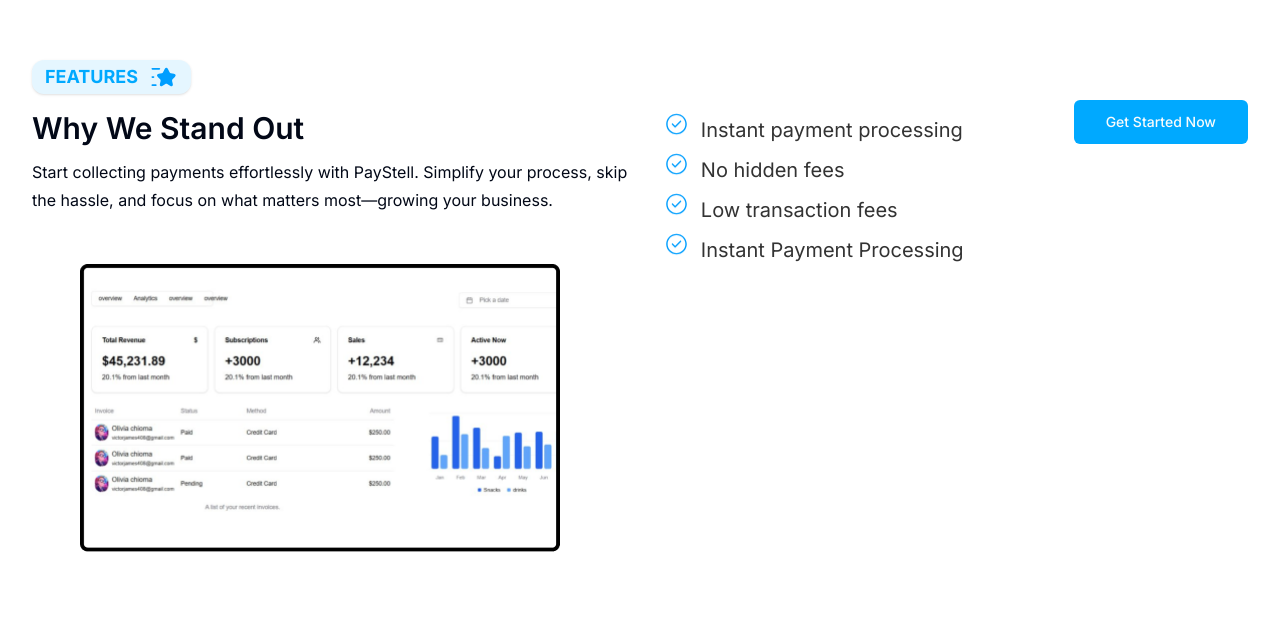
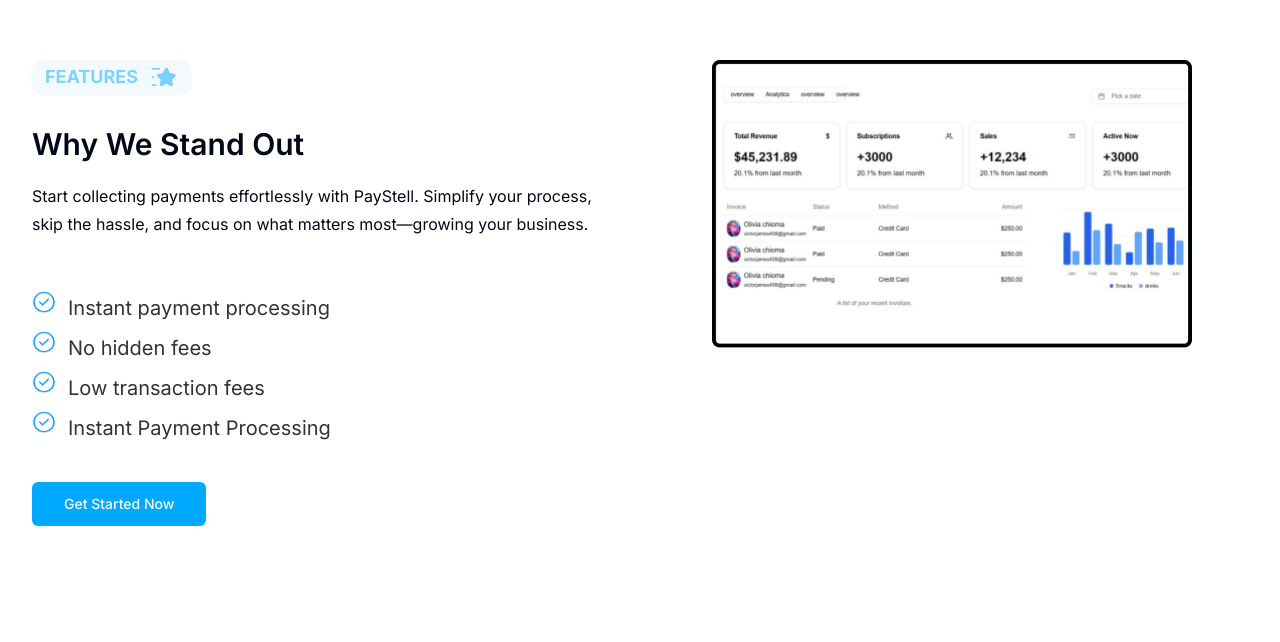
Before and after one commit to PayStell/paystell-landing, a Next.js app: page / in a window 1280 px wide. Shown: the part 2678-3320 px from the top of the page. Built offline with nearby package versions, Linux system fonts and the light colour scheme.

Commit message:
fix: minimal fixes

```diff
--- a/src/components/standout/Standout.tsx
+++ b/src/components/standout/Standout.tsx
@@ -1,17 +1,16 @@
-
 import Image from "next/image"
 import ImageOne from "@/components/standout/assets/star.svg"
 import ImageTwo from  "@/components/standout/assets/Frame 2147223741.png"
 import ImageThree from  "@/components/standout/assets/tick-circle.svg"
 import { Badge } from "@/components/ui/badge";
 import { Button } from "@/components/ui/button";
+
 const StandOutSection = () => {
   return (
-		<section id="how-it-works" className="py-24 bg-background">
-			<div className="container flex flex-col md:flex-row md:justify-between md:items-start">
-
-      <div className="md:w-[608px]">
-          <div className="flex mb-4">
+		<section id="standout" className="py-24 bg-background">
+			<div className="container mx-auto flex flex-col md:flex-row gap-8 items-start">
+				<div className="flex flex-col flex-1">
+					<div className="flex mb-4 animate-pulse">
 						<Badge className="w-fit bg-primary/10 px-3 rounded-xl hover:bg-primary/10">
 							<h2 className="text-lg font-bold text-primary mr-3">FEATURES</h2>
 							<Image src="/star.svg" width={28} height={28} alt="star" />
@@ -25,10 +24,7 @@ const StandOutSection = () => {
           process, skip the hassle, and focus on what matters most—growing your
           business.
         </p>
-      </div>
-
-
-      <div className="mt-14 md:w-96">
+        <div className="mt-14">
         <ul className="space-y-3">
           <li className="flex items-center text-[#333333] text-lg md:text-xl leading-6 md:leading-7">
             <div className="w-6 h-6 mr-3 animate-bounce">
@@ -80,17 +76,13 @@ const StandOutSection = () => {
           </li>
         </ul>
       </div>
-
-
       <div className="mt-10 flex flex-col sm:flex-row gap-4">
         <Button size="lg">
           Get Started Now
         </Button>
       </div>
       </div>
-
-
-	<div className="w-full md:w-1/2 flex justify-center items-center animate-fade-in mt-10 md:mt-0">
+      <div className="flex-1 flex justify-end">
         <Image
           src={ImageTwo}
           width={500}
@@ -99,6 +91,7 @@ const StandOutSection = () => {
           alt="Why We Stand Out Image"
         />
       </div>
+    </div>
   </section>
   )
 }
```
Lines whose indentation alone changed are shown as unchanged.
